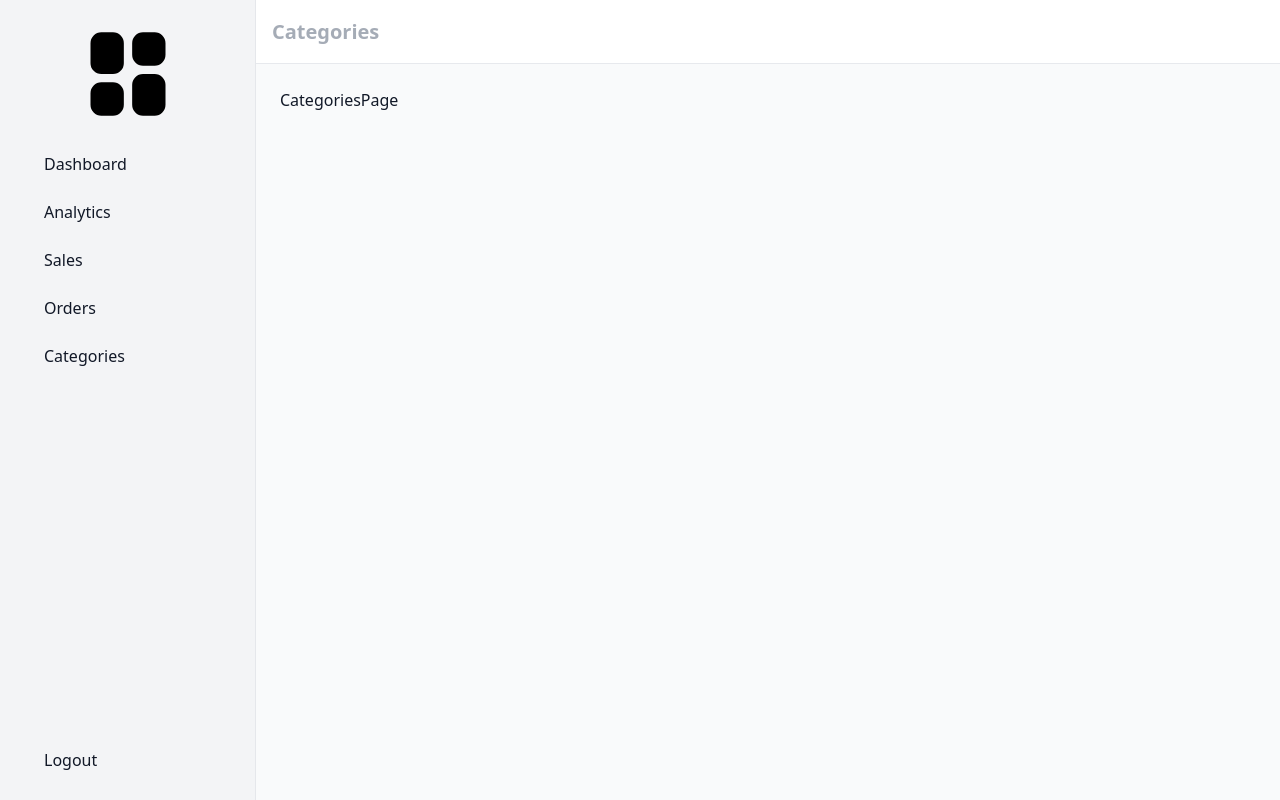
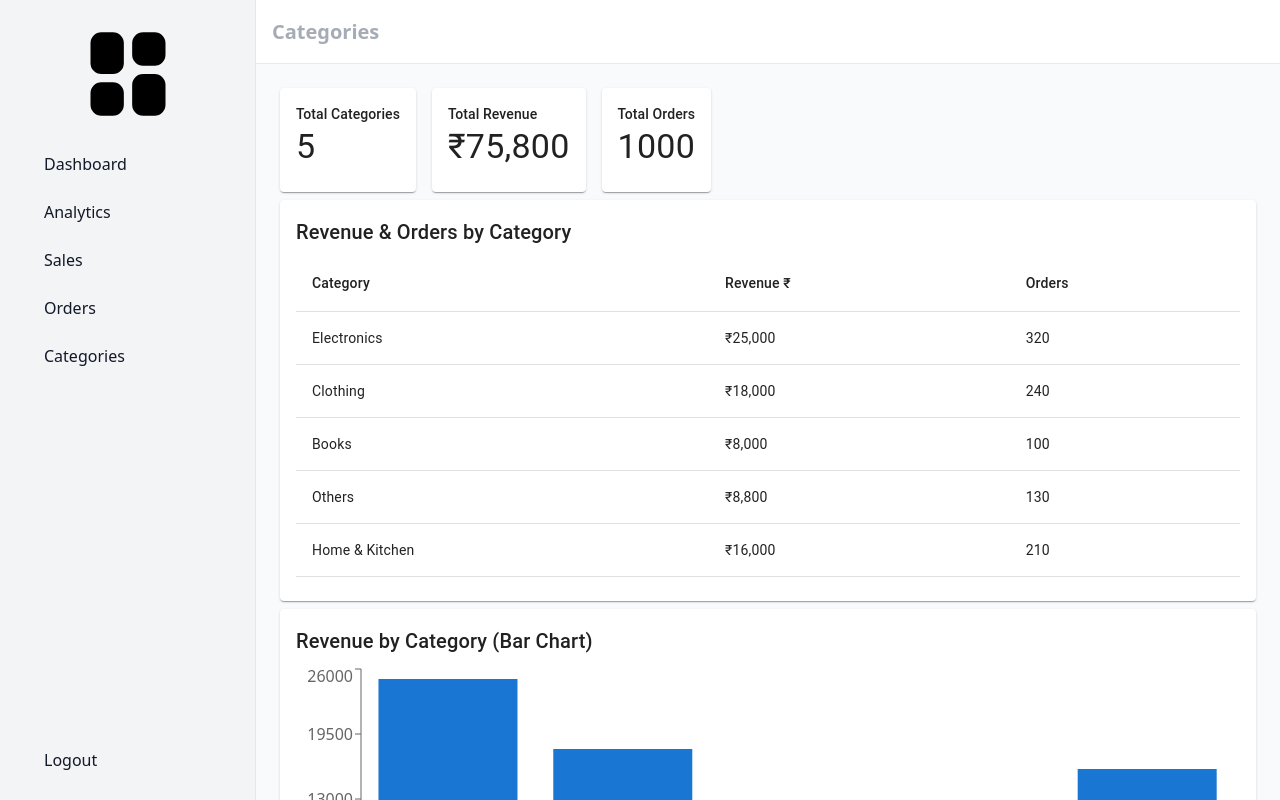
Before and after one commit to Zed-B2-Developer-Intern/9088_TASK_1, a Next.js app: page /categories in a window 1280 px wide. Shown: the top 800 px of the page. Built offline with nearby package versions, Linux system fonts and the light colour scheme; some icons are missing.

Commit message:
feat:added Categories page elements

```diff
--- a/src/app/categories/page.jsx
+++ b/src/app/categories/page.jsx
@@ -1,7 +1,104 @@
-export default function CategoriesPage(){
-    return (
-        <div>
-            CategoriesPage
-        </div>
-    );
+"use client";
+
+import {
+  Card,
+  CardContent,
+  Typography,
+  Table,
+  TableHead,
+  TableRow,
+  TableCell,
+  TableBody,
+  Grid,
+} from "@mui/material";
+import {
+  ResponsiveContainer,
+  BarChart,
+  Bar,
+  XAxis,
+  YAxis,
+  Tooltip,
+} from "recharts";
+import { categoryStats } from "@/data/sampledata";
+
+export default function CategoriesPage() {
+  const totalRevenue = categoryStats.reduce((sum, c) => sum + c.revenue, 0);
+  const totalOrders = categoryStats.reduce((sum, c) => sum + c.orders, 0);
+
+  return (
+    <div className="space-y-2">
+      <Grid container spacing={2}>
+        <Grid item>
+          <Card>
+            <CardContent>
+              <Typography variant="subtitle2">Total Categories</Typography>
+              <Typography variant="h4">{categoryStats.length}</Typography>
+            </CardContent>
+          </Card>
+        </Grid>
+        <Grid item>
+          <Card>
+            <CardContent>
+              <Typography variant="subtitle2">Total Revenue</Typography>
+              <Typography variant="h4">
+                ₹{totalRevenue.toLocaleString()}
+              </Typography>
+            </CardContent>
+          </Card>
+        </Grid>
+        <Grid item>
+          <Card>
+            <CardContent>
+              <Typography variant="subtitle2">Total Orders</Typography>
+              <Typography variant="h4">{totalOrders}</Typography>
+            </CardContent>
+          </Card>
+        </Grid>
+      </Grid>
+
+      {/* Category Table */}
+      <Card>
+        <CardContent>
+          <Typography variant="h6" gutterBottom>
+            Revenue & Orders by Category
+          </Typography>
+          <Table>
+            <TableHead>
+              <TableRow>
+                <TableCell>Category</TableCell>
+                <TableCell>Revenue ₹</TableCell>
+                <TableCell>Orders</TableCell>
+              </TableRow>
+            </TableHead>
+            <TableBody>
+              {categoryStats.map((cat) => (
+                <TableRow key={cat.category}>
+                  <TableCell>{cat.category}</TableCell>
+                  <TableCell>₹{cat.revenue.toLocaleString()}</TableCell>
+                  <TableCell>{cat.orders}</TableCell>
+                </TableRow>
+              ))}
+            </TableBody>
+          </Table>
+        </CardContent>
+      </Card>
+
+      {/* Revenue Chart */}
+      <Card>
+        <CardContent>
+          <Typography variant="h6" gutterBottom>
+            Revenue by Category (Bar Chart)
+          </Typography>
+          <ResponsiveContainer width="100%" height={300}>
+            <BarChart data={categoryStats}>
+              <XAxis dataKey="category" />
+              <YAxis />
+              <Tooltip />
+              <Bar dataKey="revenue" fill="#1976d2" />
+            </BarChart>
+          </ResponsiveContainer>
+        </CardContent>
+      </Card>
+    </div>
+  );
 }
--- a/src/app/sales/page.jsx
+++ b/src/app/sales/page.jsx
@@ -104,7 +104,7 @@ export default function SalesPage() {
               <TableRow>
                 <TableCell>Category</TableCell>
 
-                <TableCell align="right">Revenue in ₹ </TableCell>
+                <TableCell align="right">Revenue  ₹ </TableCell>
 
                 <TableCell align="right">Orders</TableCell>
               </TableRow>
@@ -113,7 +113,7 @@ export default function SalesPage() {
               {categoryStats.map((row) => (
                 <TableRow key={row.category}>
                     <TableCell>{row.category}</TableCell>
-                  <TableCell align="right">{row.revenue}</TableCell>
+                  <TableCell align="right">₹{row.revenue}</TableCell>
                   <TableCell align="right">{row.orders}</TableCell>
                 </TableRow>
               ))}
--- a/src/data/sampledata.jsx
+++ b/src/data/sampledata.jsx
@@ -119,7 +119,8 @@ export const recentOrders = [
 export const categoryStats = [
   { category: 'Electronics', revenue: 25000, orders: 320 },
   { category: 'Clothing', revenue: 18000, orders: 240 },
-  { category: 'Home & Kitchen', revenue: 16000, orders: 210 },
+
   { category: 'Books', revenue: 8000, orders: 100 },
   { category: 'Others', revenue: 8800, orders: 130 },
+  { category: 'Home & Kitchen', revenue: 16000, orders: 210 },
 ];
```
